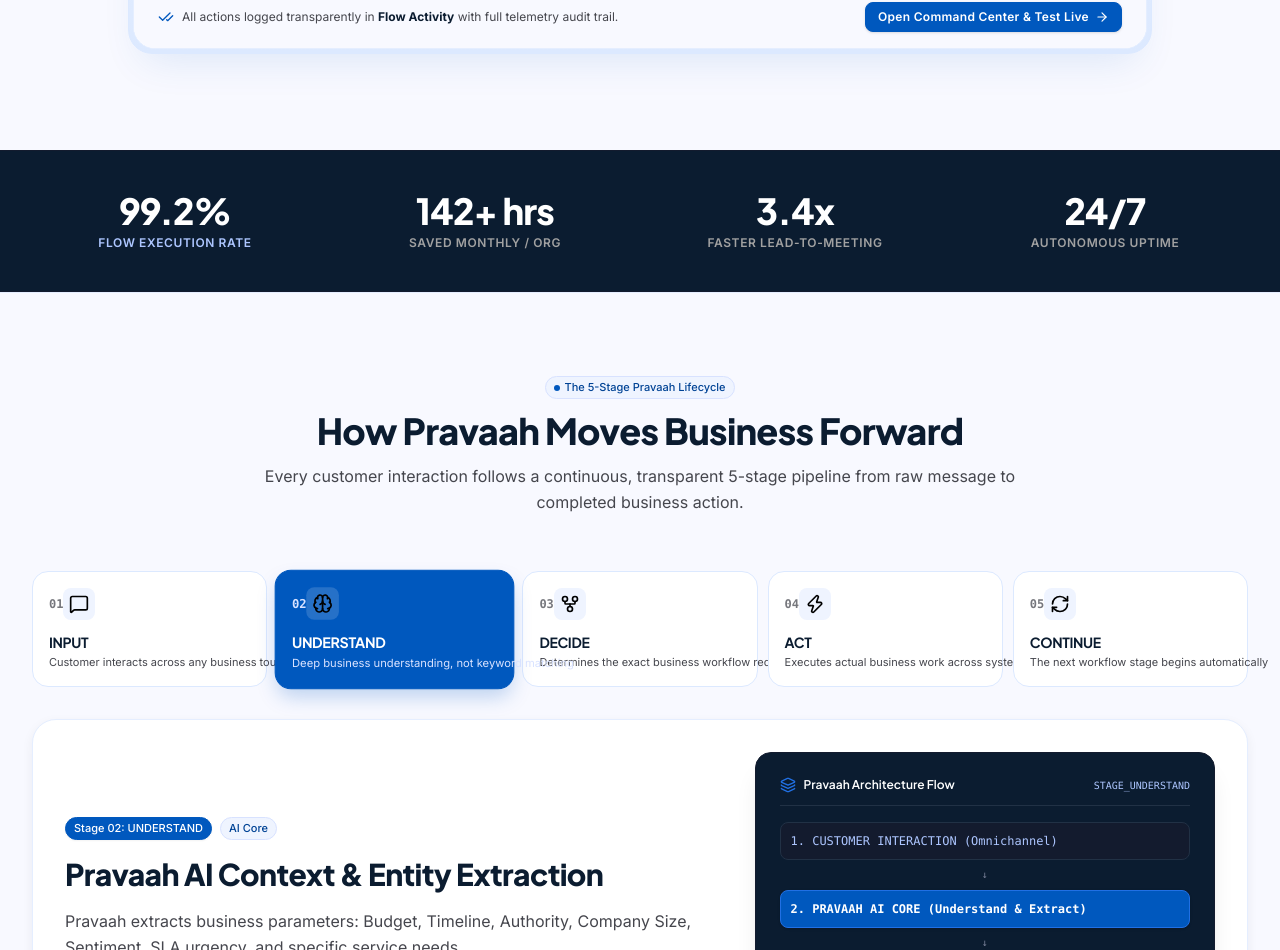
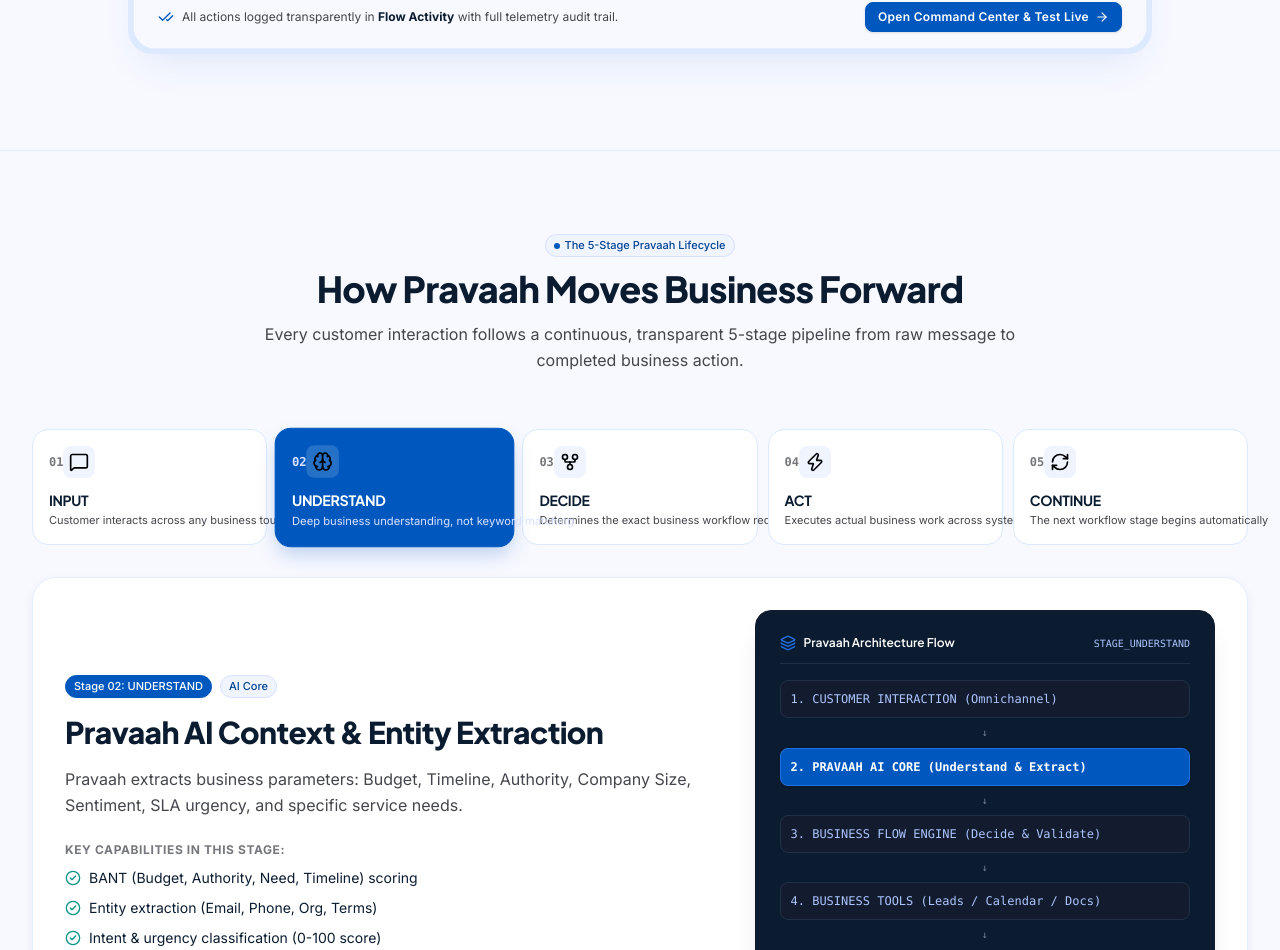
Before and after one commit to DarkPegasus24/Pravaah, a React (Vite) app in the folder client/: page / in a window 1280 px wide. Shown: the part 1425-2375 px from the top of the page. Built offline with nearby package versions, Linux system fonts and the light colour scheme.

Commit message:
remove a section of landing page

```diff
--- a/client/src/pages/Landing.jsx
+++ b/client/src/pages/Landing.jsx
@@ -247,48 +247,6 @@
         </div>
       </section>
 
-      {/* 3. Performance Metrics Bar */}
-      <section className="py-10 bg-[#0b1c30] text-white border-y border-[#131b2e] font-sans">
-        <div className="max-w-7xl mx-auto px-4 sm:px-6 lg:px-8">
-          <div className="grid grid-cols-2 md:grid-cols-4 gap-6 text-center">
-            <div className="flex flex-col items-center">
-              <span className="font-heading text-3xl sm:text-4xl font-extrabold text-white tracking-tight">
-                99.2%
-              </span>
-              <span className="text-xs text-[#adc6ff] mt-1 uppercase font-semibold tracking-wider">
-                Flow Execution Rate
-              </span>
-            </div>
-
-            <div className="flex flex-col items-center">
-              <span className="font-heading text-3xl sm:text-4xl font-extrabold text-white tracking-tight">
-                142+ hrs
-              </span>
-              <span className="text-xs text-neutral-400 mt-1 uppercase font-semibold tracking-wider">
-                Saved Monthly / Org
-              </span>
-            </div>
-
-            <div className="flex flex-col items-center">
-              <span className="font-heading text-3xl sm:text-4xl font-extrabold text-white tracking-tight">
-                3.4x
-              </span>
-              <span className="text-xs text-neutral-400 mt-1 uppercase font-semibold tracking-wider">
-                Faster Lead-to-Meeting
-              </span>
-            </div>
-
-            <div className="flex flex-col items-center">
-              <span className="font-heading text-3xl sm:text-4xl font-extrabold text-white tracking-tight">
-                24/7
-              </span>
-              <span className="text-xs text-neutral-400 mt-1 uppercase font-semibold tracking-wider">
-                Autonomous Uptime
-              </span>
-            </div>
-          </div>
-        </div>
-      </section>
 
       {/* 4. 5-Stage Architecture Visualizer */}
       <div id="architecture" className="scroll-mt-20">
```
